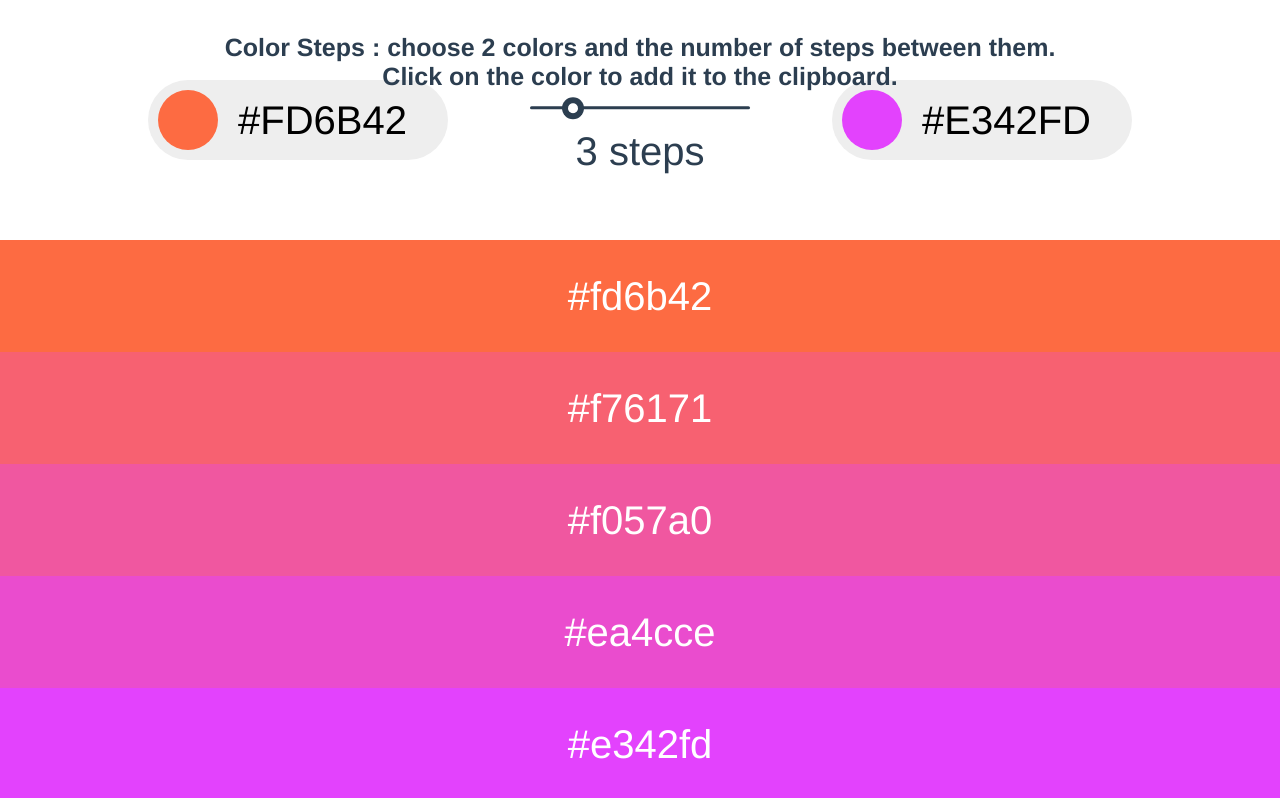
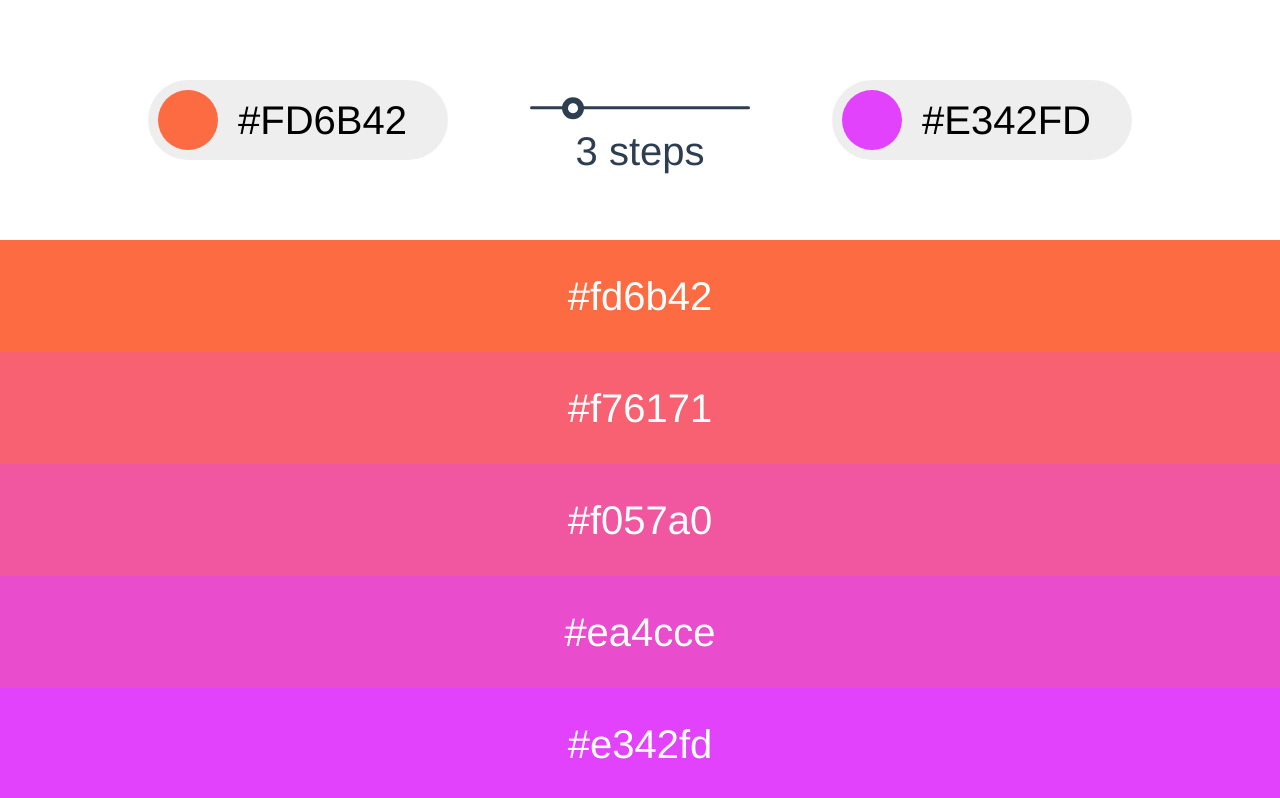
Before and after one commit to alexandre-soares/color-steps-vuejs, a Vue app: page / in a window 1280 px wide. Built offline with nearby package versions, Linux system fonts and the light colour scheme.

Commit message:
remove title

```diff
--- a/src/components/ColorsSteps.vue
+++ b/src/components/ColorsSteps.vue
@@ -1,11 +1,6 @@
 <template>
     <div class="app">
         <div class="tools">
-            <h1>
-                Color Steps : choose 2 colors and the number of steps between
-                them. <br />
-                Click on the color to add it to the clipboard.
-            </h1>
             <div class="tools__first-color">
                 <input type="color" v-model="color1" />
                 <input type="text" v-model="color1" />
```
